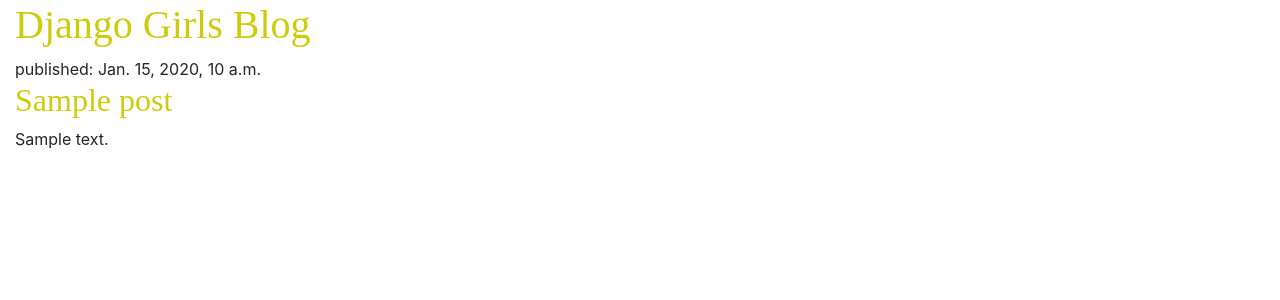
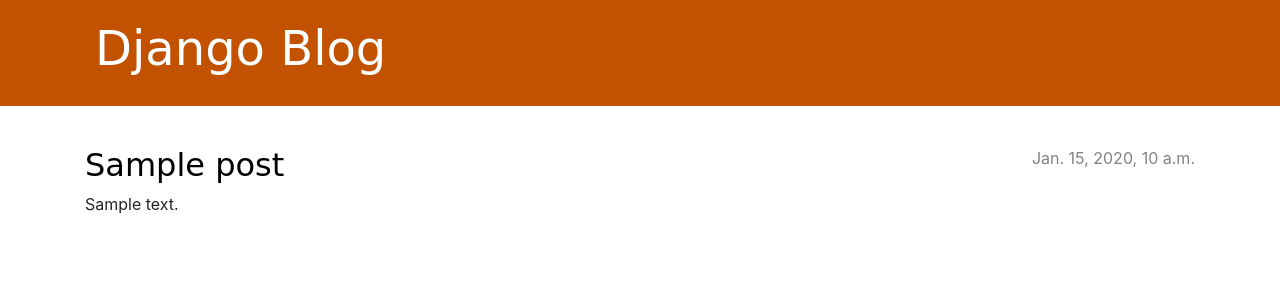
Before and after one commit to ristoxxx/django, a Django app: page / in a window 1280 px wide. Shown: the top 300 px of the page. Run offline with Django 3.2, Linux system fonts and the light colour scheme; tables that the repository leaves empty hold one stand-in row (values such as "Sample post").

Commit message:
updated visual style

```diff
--- a/blog/static/css/blog.css
+++ b/blog/static/css/blog.css
@@ -1,7 +1,70 @@
-h1 a, h2 a {
-    color: #cecb0d;
-    font-family: 'Lobster';
+.page-header {
+    background-color: #C25100;
+    margin-top: 0;
+    margin-bottom: 40px;
+    padding: 20px 20px 20px 40px;
 }
-body {
-    padding-left: 15px;
+
+.page-header h1,
+.page-header h1 a,
+.page-header h1 a:visited,
+.page-header h1 a:active {
+    color: #ffffff;
+    font-size: 36pt;
+    text-decoration: none;
 }
+
+h1,
+h2,
+h3,
+h4 {
+    font-family: 'Lobster', cursive;
+}
+
+.date {
+    color: #828282;
+}
+
+.save {
+    float: right;
+}
+
+.post-form textarea,
+.post-form input {
+    width: 100%;
+}
+
+.top-menu,
+.top-menu:hover,
+.top-menu:visited {
+    color: #ffffff;
+    float: right;
+    font-size: 26pt;
+    margin-right: 20px;
+}
+
+.post {
+    margin-bottom: 70px;
+}
+
+.post h2 a,
+.post h2 a:visited {
+    color: #000000;
+}
+
+.post > .date,
+.post > .actions {
+    float: right;
+}
+
+.btn-default,
+.btn-default:visited {
+    color: #C25100;
+    background: none;
+    border-color: #C25100;
+}
+
+.btn-default:hover {
+    color: #FFFFFF;
+    background-color: #C25100;
+}
--- a/blog/templates/blog/post_list.html
+++ b/blog/templates/blog/post_list.html
@@ -3,20 +3,30 @@
 <html>
     <head>
         <title>Django blog</title>
-        <link rel="stylesheet" type="text/css" href="https://cdn.jsdelivr.net/npm/bootstrap@4.5.3/dist/css/bootstrap.min.css" integrity="sha384-TX8t27EcRE3e/ihU7zmQxVncDAy5uIKz4rEkgIXeMed4M0jlfIDPvg6uqKI2xXr2" crossorigin="anonymous">
-        <link rel="stylesheet" type="text/css" href="{% static 'css/blog.css' %}">
+        <link rel="stylesheet" href="https://cdn.jsdelivr.net/npm/bootstrap@4.5.3/dist/css/bootstrap.min.css" integrity="sha384-TX8t27EcRE3e/ihU7zmQxVncDAy5uIKz4rEkgIXeMed4M0jlfIDPvg6uqKI2xXr2" crossorigin="anonymous">
+        <link rel="stylesheet" href="{% static 'css/blog.css' %}">
     </head>
     <body>
-        <header>
-            <h1><a type="text/css" href="/">Django Girls Blog</a></h1>
+        <header class="page-header">
+            <div class="container">
+                <h1><a href="/">Django Blog</a></h1>
+            </div>
         </header>
 
-        {% for post in posts %}
-            <article>
-                <time>published: {{ post.published_date }}</time>
-                <h2><a type="text/css" href="">{{ post.title }}</a></h2>
-                <p>{{ post.text|linebreaksbr }}</p>
-            </article>
-        {% endfor %}
+        <main class="container">
+            <div class="row">
+                <div class="col">
+                    {% for post in posts %}
+                        <article class="post">
+                            <time class="date">
+                                {{ post.published_date }}
+                            </time>
+                            <h2><a href="">{{ post.title }}</a></h2>
+                            <p>{{ post.text|linebreaksbr }}</p>
+                        </article>
+                    {% endfor %}
+                </div>
+            </div>
+        </main>
     </body>
 </html>
--- a/mysite/settings.py
+++ b/mysite/settings.py
@@ -10,10 +10,7 @@ For the full list of settings and their values, see
 https://docs.djangoproject.com/en/3.2/ref/settings/
 """
 import os
-import mimetypes
 from pathlib import Path
-
-mimetypes.add_type("text/css", ".css", True)
 
 # Build paths inside the project like this: BASE_DIR / 'subdir'.
 BASE_DIR = Path(__file__).resolve().parent.parent
```
